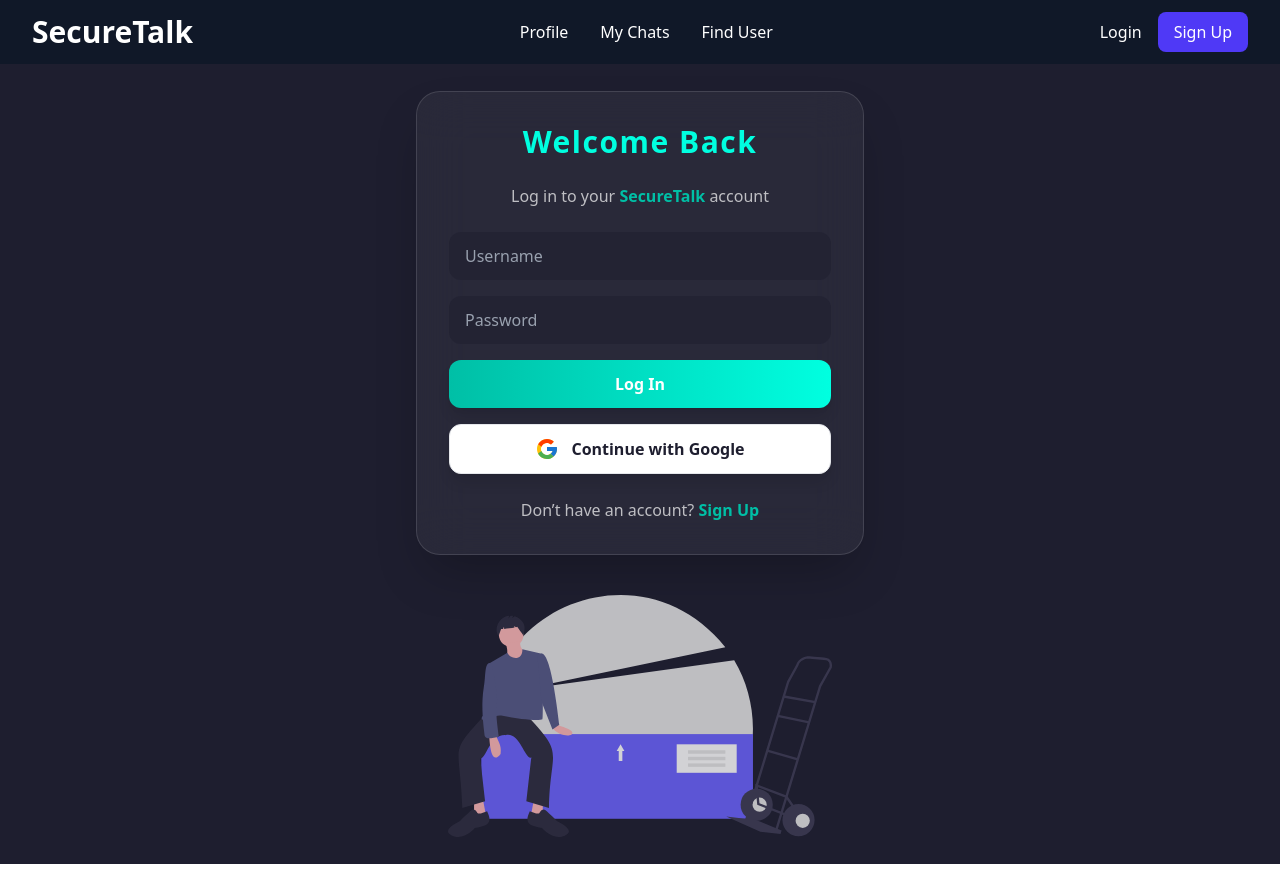
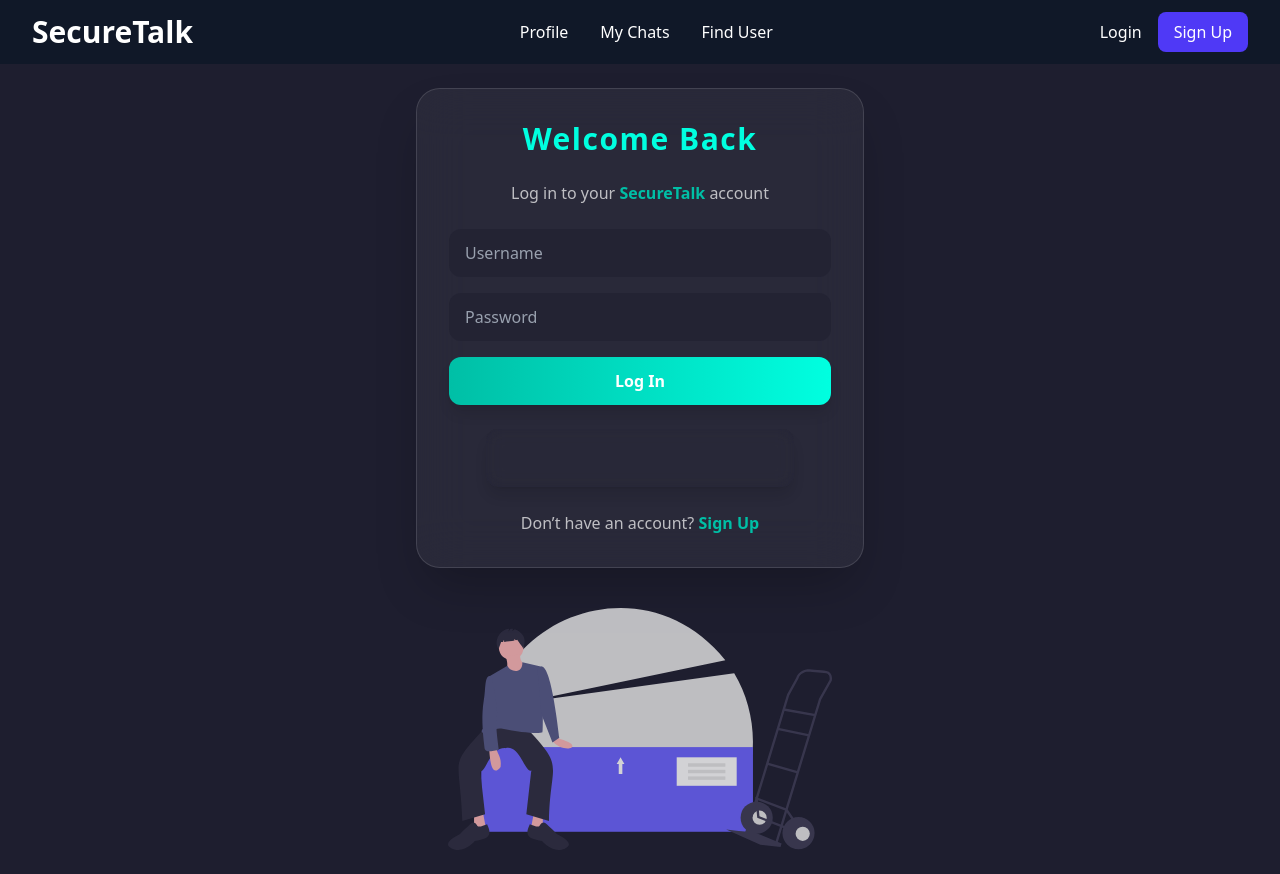
Before and after one commit to idoshabat/securetalk-frontend, a Next.js app: page /login in a window 1280 px wide. Built offline with nearby package versions, Linux system fonts and the light colour scheme.

Commit message:
feat: Refactor GoogleLoginButton to streamline script loading and rendering

```diff
--- a/app/Components/GoogleLoginButton.tsx
+++ b/app/Components/GoogleLoginButton.tsx
@@ -1,7 +1,7 @@
 "use client";
 
+import { useEffect } from "react";
 import { useAuth } from "../context/AuthContext";
-import { useEffect } from "react";
 
 interface GoogleLoginButtonProps {
   clientId: string;
@@ -16,8 +16,7 @@
 export default function GoogleLoginButton({ clientId }: GoogleLoginButtonProps) {
   const { googleLogin } = useAuth();
 
-  // Load the Google script once
-  const loadGoogleScript = () => {
+  useEffect(() => {
     if (!document.getElementById("google-client")) {
       const script = document.createElement("script");
       script.src = "https://accounts.google.com/gsi/client";
@@ -25,41 +24,47 @@
       script.async = true;
       script.defer = true;
       document.body.appendChild(script);
+
+      script.onload = renderGoogle;
+    } else {
+      renderGoogle();
     }
-  };
 
-  // Trigger Google OAuth popup
-  const handleGoogleLogin = () => {
+    function renderGoogle() {
       if (!window.google) return;
+
+      window.google.accounts.id.disableAutoSelect();
+      window.google.accounts.id.setLogLevel("debug");
 
       window.google.accounts.id.initialize({
         client_id: clientId,
         callback: async (response: any) => {
           try {
             await googleLogin(response.credential);
-        } catch (err: any) {
-          console.error(err);
+          } catch (error: any) {
+            console.error(error);
             alert("Google login failed.");
           }
         },
         ux_mode: "popup",
       });
 
-    window.google.accounts.id.prompt(); // Opens the popup
-  };
-
-  // Load script on mount
-  useEffect(() => {
-    loadGoogleScript();
-  }, []);
+      window.google.accounts.id.renderButton(
+        document.getElementById("googleSignIn")!,
+        {
+          theme: "outline",
+          size: "large",
+          width: 300,
+        }
+      );
+    }
+  }, [clientId]);
 
   return (
-    <button
-      onClick={handleGoogleLogin}
-      className="w-full cursor-pointer bg-white text-[#1E1E2F] font-semibold py-3 rounded-xl shadow-lg hover:scale-105 transform transition-all flex items-center justify-center gap-3 border border-gray-200"
-    >
-      <img src="/google-icon.svg" alt="Google" className="w-6 h-6" />
-      Continue with Google
-    </button>
+    <div className="w-full flex justify-center mt-2">
+      <div className="p-1 rounded-xl shadow-lg bg-[#1E1E2F]/20 backdrop-blur-sm">
+        <div id="googleSignIn" style={{ minWidth: 300, minHeight: 50 }}></div>
+      </div>
+    </div>
   );
 }
```
Lines whose indentation alone changed are shown as unchanged.
